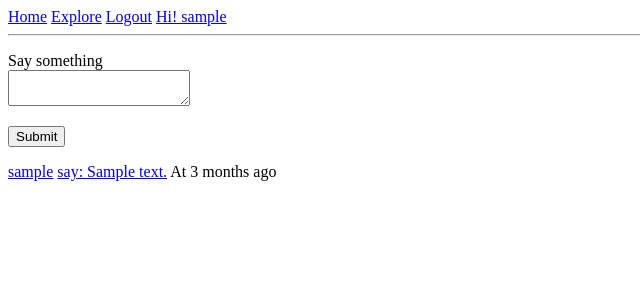
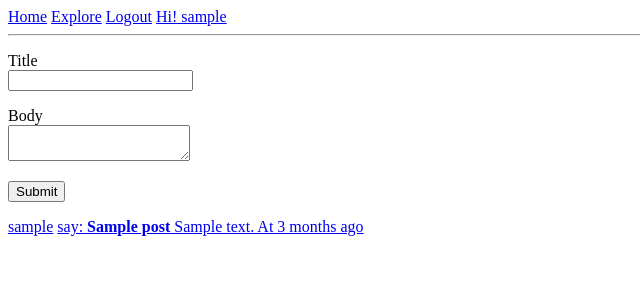
Before and after one commit to bxtkezhan/SingleSite, a Flask app: page / in a window 1280 px wide. Shown: the top 300 px of the page, without its empty margins (0-640 px from the left). Run offline with Flask 2, Linux system fonts and the light colour scheme; a user stored in the database is signed in; tables that the repository leaves empty hold one stand-in row (values such as "Sample post"); some libraries are stand-ins or nearby versions.

Commit message:
update post struct

```diff
--- a/app/config.py
+++ b/app/config.py
@@ -14,6 +14,7 @@ class Config:
 
 title = 'Welcome to SingleSite'
 
-article_range = (10, 140)
+article_title_range = (1, 32)
+article_body_range  = (32, 1024)
 
 posts_per_page = 3
--- a/app/forms.py
+++ b/app/forms.py
@@ -10,7 +10,7 @@ class LoginForm(FlaskForm):
     username = StringField('Username', validators=[DataRequired()])
     password = PasswordField('Password', validators=[DataRequired(), Length(8, 24)])
     remember = BooleanField('Remember', default=False)
-    submit = SubmitField('Login')
+    submit   = SubmitField('Login')
 
 
 class RegisterForm(FlaskForm):
@@ -34,8 +34,8 @@ class RegisterForm(FlaskForm):
 class EditProfileForm(FlaskForm):
     username = StringField('Username', validators=[DataRequired()])
     about_me = TextAreaField('About me', validators=[DataRequired(), Length(0, 128)])
-    email = StringField('Email', validators=[DataRequired(), Email()])
-    submit = SubmitField('Submit')
+    email    = StringField('Email', validators=[DataRequired(), Email()])
+    submit   = SubmitField('Submit')
 
     def validate_username(self, username):
         if username.data != current_user.username:
@@ -51,5 +51,6 @@ class EditProfileForm(FlaskForm):
 
 
 class PostForm(FlaskForm):
-    post = TextAreaField('Say something', validators=[DataRequired(), Length(*config.article_range)])
-    submit = SubmitField('Submit')
+    post_title = StringField('Title', validators=[DataRequired(), Length(*config.article_title_range)])
+    post_body  = TextAreaField('Body', validators=[DataRequired(), Length(*config.article_body_range)])
+    submit     = SubmitField('Submit')
--- a/app/models.py
+++ b/app/models.py
@@ -1,5 +1,4 @@
 from app import db
-from app import config
 from app import login
 from datetime import datetime
 from werkzeug.security import generate_password_hash, check_password_hash
@@ -13,10 +12,10 @@ followers = db.Table('followers',
 
 class User(UserMixin, db.Model):
     id = db.Column(db.Integer, primary_key=True)
-    email = db.Column(db.String(128), index=True, unique=True)
-    username = db.Column(db.String(64), index=True, unique=True)
-    password_hash = db.Column(db.String(128))
-    about_me = db.Column(db.String(128))
+    email = db.Column(db.String(), index=True, unique=True)
+    username = db.Column(db.String(), index=True, unique=True)
+    password_hash = db.Column(db.String())
+    about_me = db.Column(db.String())
     last_seen = db.Column(db.DateTime, default=datetime.utcnow)
     posts = db.relationship('Post', backref='author', lazy='dynamic')
     followed = db.relationship(
@@ -59,9 +58,10 @@ def load_user(id):
 
 class Post(db.Model):
     id = db.Column(db.Integer, primary_key=True)
-    body = db.Column(db.String(config.article_range[1]))
+    title = db.Column(db.String())
+    body = db.Column(db.String())
     timestamp = db.Column(db.DateTime, index=True, default=datetime.utcnow)
     user_id = db.Column(db.Integer, db.ForeignKey('user.id'))
 
     def __repr__(self):
-        return '<post {}>'.format(self.body)
+        return '<post {}>'.format(self.title)
--- a/app/templates/_post.html
+++ b/app/templates/_post.html
@@ -1,3 +1,6 @@
 <a href="{{url_for("user", username=post.author.username)}}">{{post.author.username}}</a>
-<a href="{{url_for("read", post_id=post.id)}}">say: {{post.body[:28]}}</a>
-<span>At {{moment(post.timestamp).fromNow()}}</span>
+<a href="{{url_for("read", post_id=post.id)}}">
+    say: <strong>{{post.title}}</strong>
+    {{post.body[:28]}}
+    At {{moment(post.timestamp).fromNow()}}
+</a>
--- a/app/templates/index.html
+++ b/app/templates/index.html
@@ -5,9 +5,16 @@
 <form method="post" accept-charset="utf-8">
     {{form.hidden_tag()}}
     <p>
-    <label>{{form.post.label}}</label><br>
-    {{form.post}}
-    {% for error in form.post.errors %}
+    <label>{{form.post_title.label}}</label><br>
+    {{form.post_title}}
+    {% for error in form.post_title.errors %}
+    <span style="color:red;">[{{error}}]</span>
+    {% endfor %}
+    </p>
+    <p>
+    <label>{{form.post_body.label}}</label><br>
+    {{form.post_body}}
+    {% for error in form.post_body.errors %}
     <span style="color:red;">[{{error}}]</span>
     {% endfor %}
     </p>
--- a/app/templates/read.html
+++ b/app/templates/read.html
@@ -1,7 +1,8 @@
 {% extends "base.html" %}
 
 {% block content %}
-<a href="{{url_for("user", username=post.author.username)}}">{{post.author.username}}</a><br>
+<h1>{{post.title}}</h1>
+<a href="{{url_for("user", username=post.author.username)}}">{{post.author.username}}</a>
 <span>At {{moment(post.timestamp).fromNow()}}</span><br>
 <div id="post_content">
 {{post.body}}
--- a/app/views.py
+++ b/app/views.py
@@ -21,7 +21,9 @@ def paginate(followed_posts, page):
 def index():
     form = PostForm()
     if form.validate_on_submit():
-        post = Post(body=form.post.data, author=current_user)
+        post_title = form.post_title.data
+        post_body = form.post_body.data
+        post = Post(title=post_title, body=post_body, author=current_user)
         db.session.add(post)
         db.session.commit()
         flash('Your post is now live!')
```
